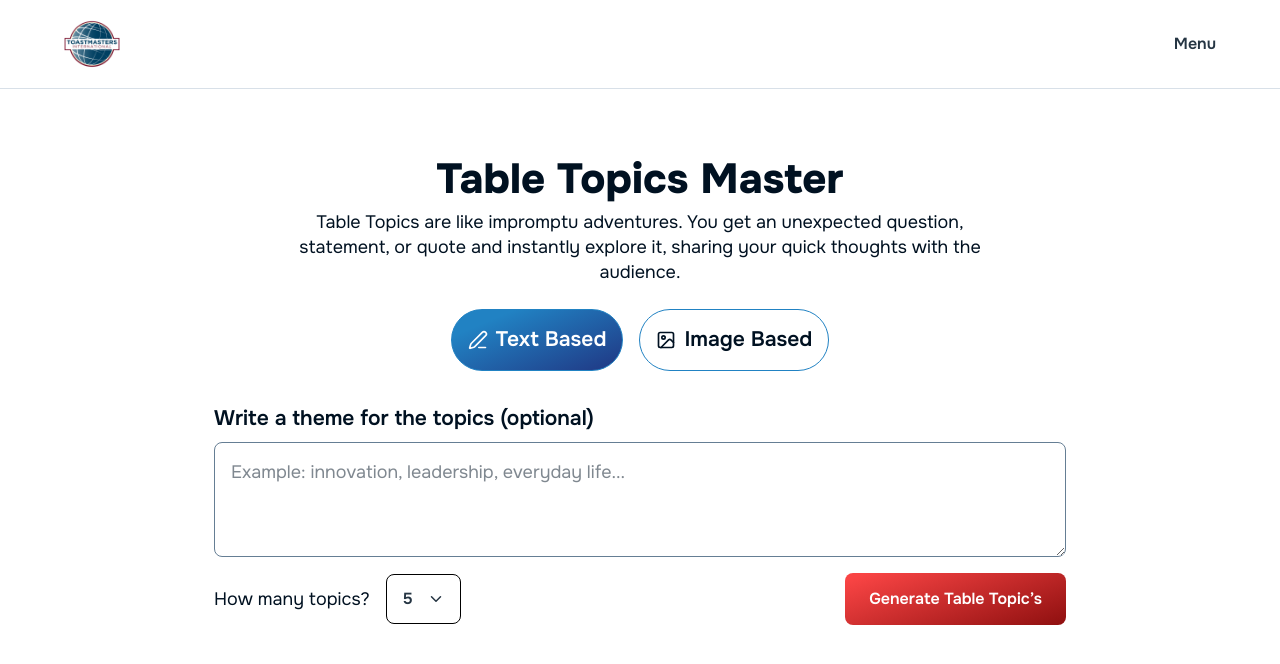
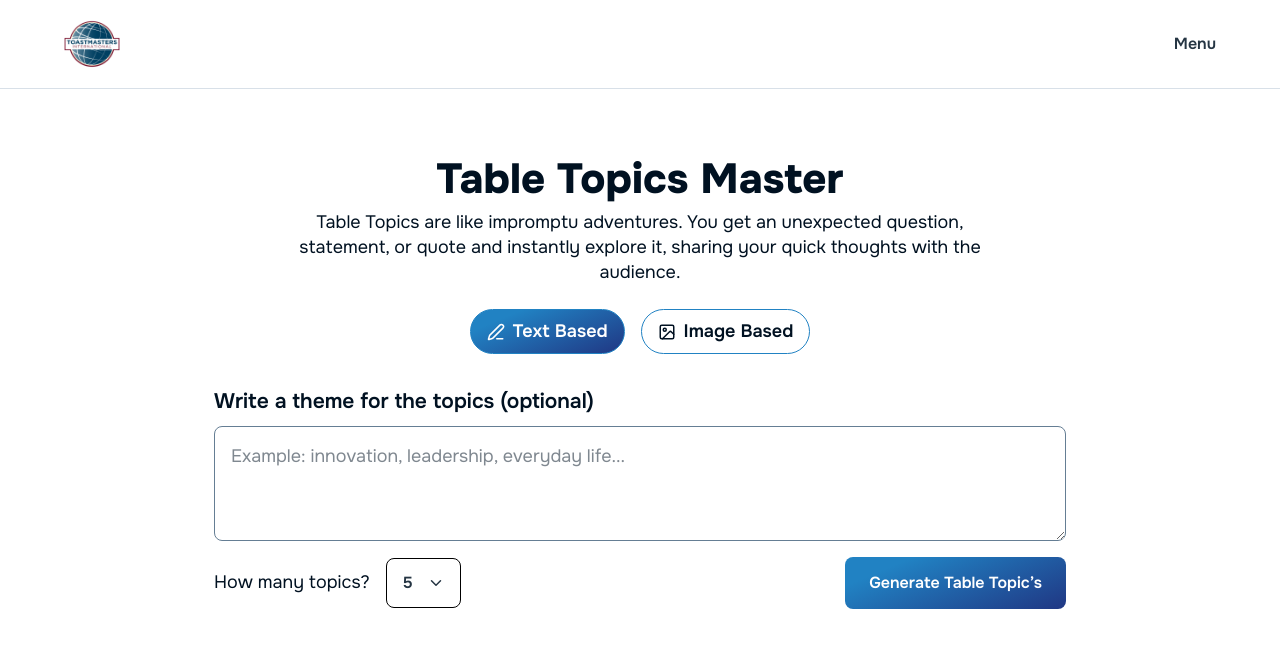
Before and after one commit to bsidesign/berliantmc, a Next.js app: page /table-topics in a window 1280 px wide. Shown: the top 664 px of the page. Built offline with nearby package versions, Linux system fonts and the light colour scheme.

Commit message:
Table Topic UI Fix

```diff
--- a/src/app/table-topics/page.tsx
+++ b/src/app/table-topics/page.tsx
@@ -6,6 +6,11 @@ import Header from "@/components/Header";
 import { randomTopics } from "@/lib/table-topics-bank";
 
 type Mode = "text" | "image";
+
+const MODES: { id: Mode; label: string; icon: typeof PenLine }[] = [
+  { id: "text", label: "Text Based", icon: PenLine },
+  { id: "image", label: "Image Based", icon: ImageIcon },
+];
 
 export default function TableTopicsPage() {
   const [mode, setMode] = useState<Mode>("text");
@@ -48,23 +53,36 @@ export default function TableTopicsPage() {
             </p>
           </div>
 
-          <div className="flex gap-4">
-            <button
-              onClick={() => setMode("text")}
-              className={`flex items-center gap-2 rounded-full border border-brand-blue px-4 py-3.5 text-[21px] font-semibold ${
-                mode === "text" ? "brand-gradient text-white" : ""
-              }`}
+          <div className="hidden gap-4 sm:flex">
+            {MODES.map(({ id, label, icon: Icon }) => (
+              <button
+                key={id}
+                onClick={() => setMode(id)}
+                className={`flex items-center gap-2 rounded-full border border-brand-blue px-4 py-2 text-[18px] font-semibold transition-colors ${
+                  mode === id ? "brand-gradient text-white" : ""
+                }`}
+              >
+                <Icon size={18} /> {label}
+              </button>
+            ))}
+          </div>
+
+          <div className="relative w-full max-w-[320px] sm:hidden">
+            <select
+              value={mode}
+              onChange={(e) => setMode(e.target.value as Mode)}
+              className="h-[50px] w-full appearance-none rounded-lg border border-brand-blue px-4 pr-10 text-[18px] font-semibold text-brand-dark-1 outline-none focus:border-brand-blue"
             >
-              <PenLine size={20} /> Text Based
-            </button>
-            <button
-              onClick={() => setMode("image")}
-              className={`flex items-center gap-2 rounded-full border border-brand-blue px-4 py-3.5 text-[21px] font-semibold ${
-                mode === "image" ? "brand-gradient text-white" : ""
-              }`}
-            >
-              <ImageIcon size={20} /> Image Based
-            </button>
+              {MODES.map(({ id, label }) => (
+                <option key={id} value={id}>
+                  {label}
+                </option>
+              ))}
+            </select>
+            <ChevronDown
+              size={18}
+              className="pointer-events-none absolute right-4 top-1/2 -translate-y-1/2 text-brand-dark-1"
+            />
           </div>
         </div>
 
@@ -87,7 +105,7 @@ export default function TableTopicsPage() {
                 className="w-full rounded-lg border border-brand-dark-3 p-4 text-[18px] outline-none focus:border-brand-blue"
               />
             </div>
-            <div className="flex w-full items-center justify-between gap-4">
+            <div className="flex w-full flex-col gap-4 sm:flex-row sm:items-center sm:justify-between">
               <div className="flex items-center gap-4">
                 <span className="text-[18px]">How many topics?</span>
                 <div className="relative">
@@ -109,11 +127,11 @@ export default function TableTopicsPage() {
                 </div>
               </div>
 
-              <div className="flex items-center gap-3">
+              <div className="flex flex-col-reverse gap-3 sm:flex-row sm:items-center">
                 {topics.length > 0 && (
                   <button
                     onClick={handleClear}
-                    className="flex items-center gap-2 rounded-lg border border-black/25 px-6 py-3.5 text-[16px] font-semibold text-brand-dark-2"
+                    className="flex w-full items-center justify-center gap-2 rounded-lg border border-black/25 px-6 py-3.5 text-[16px] font-semibold text-brand-dark-2 sm:w-auto"
                   >
                     <X size={18} />
                     Clear
@@ -121,11 +139,7 @@ export default function TableTopicsPage() {
                 )}
                 <button
                   onClick={handleGenerate}
-                  className="rounded-lg px-6 py-3.5 text-[16px] font-semibold text-white"
-                  style={{
-                    backgroundImage:
-                      "linear-gradient(160deg, rgb(249,68,68) 6%, rgb(111,0,0) 128%)",
-                  }}
+                  className="w-full rounded-lg brand-gradient px-6 py-3.5 text-[16px] font-semibold text-white sm:w-auto"
                 >
                   Generate Table Topic&rsquo;s
                 </button>
--- a/src/app/timer/page.tsx
+++ b/src/app/timer/page.tsx
@@ -1,7 +1,7 @@
 "use client";
 
 import { useEffect, useMemo, useRef, useState } from "react";
-import { Play, Square, RotateCcw, Trash2, X, ChevronDown } from "lucide-react";
+import { Play, Square, Trash2, X, ChevronDown } from "lucide-react";
 import Header from "@/components/Header";
 import { TIMER_CATEGORIES, type TimerCategory, formatTime } from "@/lib/timer-categories";
 
@@ -52,6 +52,7 @@ export default function TimerPage() {
   const [finalElapsed, setFinalElapsed] = useState(0);
   const [name, setName] = useState("");
   const [rows, setRows] = useState<SummaryRow[]>([]);
+  const [confirmDeleteId, setConfirmDeleteId] = useState<string | null>(null);
   const intervalRef = useRef<ReturnType<typeof setInterval> | null>(null);
 
   function selectCategory(next: TimerCategory) {
@@ -112,6 +113,17 @@ export default function TimerPage() {
     handleReset();
   }
 
+  function requestDeleteRow(id: string) {
+    setConfirmDeleteId(id);
+  }
+
+  function confirmDeleteRow() {
+    setRows((prev) => prev.filter((r) => r.id !== confirmDeleteId));
+    setConfirmDeleteId(null);
+  }
+
+  const rowPendingDelete = rows.find((r) => r.id === confirmDeleteId) ?? null;
+
   return (
     <>
       <Header />
@@ -171,7 +183,6 @@ export default function TimerPage() {
               style={{ width: `${progressPct}%` }}
             />
           </div>
-          <div className="flex gap-4">
           <button
             onClick={handleStart}
             className="flex items-center gap-2 rounded-lg bg-[#14c801] px-6 py-3.5 text-[16px] font-semibold text-white"
@@ -179,14 +190,6 @@ export default function TimerPage() {
             <Play size={18} />
             Start
           </button>
-            <button
-              onClick={handleReset}
-              className="flex items-center gap-2 rounded-lg border border-current px-6 py-3.5 text-[16px] font-semibold"
-            >
-              <RotateCcw size={18} />
-              Reset
-            </button>
-          </div>
         </div>
         </div>
 
@@ -194,7 +197,9 @@ export default function TimerPage() {
           <h2 className="mb-6 text-center text-[32px] font-extrabold text-white sm:text-[42px]">
             Timer Summary
           </h2>
-          <div className="mx-auto w-full max-w-[800px] overflow-x-auto rounded-lg border border-brand-dark-4">
+          <div className="mx-auto w-full max-w-[800px]">
+            {/* Desktop / tablet: table */}
+            <div className="hidden overflow-x-auto rounded-lg border border-brand-dark-4 sm:block">
               <table className="w-full min-w-[640px] text-left text-white">
                 <thead>
                   <tr className="bg-white/5 uppercase">
@@ -220,12 +225,7 @@ export default function TimerPage() {
                         <td className="p-3.5">{row.time}</td>
                         <td className="p-3.5">{row.note}</td>
                         <td className="p-3.5">
-                        <button
-                          onClick={() =>
-                            setRows((prev) => prev.filter((r) => r.id !== row.id))
-                          }
-                          aria-label="Delete row"
-                        >
+                          <button onClick={() => requestDeleteRow(row.id)} aria-label="Delete row">
                             <Trash2 size={18} />
                           </button>
                         </td>
@@ -234,6 +234,48 @@ export default function TimerPage() {
                   )}
                 </tbody>
               </table>
+            </div>
+
+            {/* Mobile: stacked cards, no horizontal scroll needed */}
+            <div className="flex flex-col gap-3 sm:hidden">
+              {rows.length === 0 ? (
+                <div className="rounded-lg border border-brand-dark-4 p-8 text-center text-white">
+                  No data to display.
+                </div>
+              ) : (
+                rows.map((row) => (
+                  <div
+                    key={row.id}
+                    className="flex flex-col gap-3 rounded-lg border border-brand-dark-4 bg-white/5 p-4 text-white"
+                  >
+                    <div className="flex items-start justify-between gap-3">
+                      <p className="text-[16px] font-semibold">{row.name}</p>
+                      <button
+                        onClick={() => requestDeleteRow(row.id)}
+                        aria-label="Delete row"
+                        className="shrink-0 text-white/80 hover:text-white"
+                      >
+                        <Trash2 size={18} />
+                      </button>
+                    </div>
+                    <div className="flex flex-col gap-1.5 text-[14px]">
+                      <p>
+                        <span className="text-white/60">Speech Category: </span>
+                        {row.category}
+                      </p>
+                      <p>
+                        <span className="text-white/60">Time: </span>
+                        {row.time}
+                      </p>
+                      <p>
+                        <span className="text-white/60">Note: </span>
+                        {row.note}
+                      </p>
+                    </div>
+                  </div>
+                ))
+              )}
+            </div>
           </div>
         </section>
       </main>
@@ -299,6 +341,32 @@ export default function TimerPage() {
           )}
         </div>
       )}
+
+      {rowPendingDelete && (
+        <div className="fixed inset-0 z-50 flex items-center justify-center bg-black/50 p-6">
+          <div className="flex w-full max-w-[380px] flex-col gap-4 rounded-2xl bg-white p-8 text-center text-brand-dark-1">
+            <h3 className="text-[21px] font-extrabold">Delete This Entry?</h3>
+            <p className="text-[15px] text-brand-dark-3">
+              Remove <span className="font-semibold text-brand-dark-1">{rowPendingDelete.name}</span>&rsquo;s
+              row from the Timer Summary. This can&rsquo;t be undone.
+            </p>
+            <div className="flex justify-center gap-3">
+              <button
+                onClick={() => setConfirmDeleteId(null)}
+                className="rounded-lg border border-black/25 px-6 py-3 text-[15px] font-semibold text-brand-dark-2"
+              >
+                Cancel
+              </button>
+              <button
+                onClick={confirmDeleteRow}
+                className="rounded-lg bg-[#f94444] px-6 py-3 text-[15px] font-semibold text-white"
+              >
+                Delete
+              </button>
+            </div>
+          </div>
+        </div>
+      )}
     </>
   );
 }
```
Lines whose indentation alone changed are shown as unchanged.
